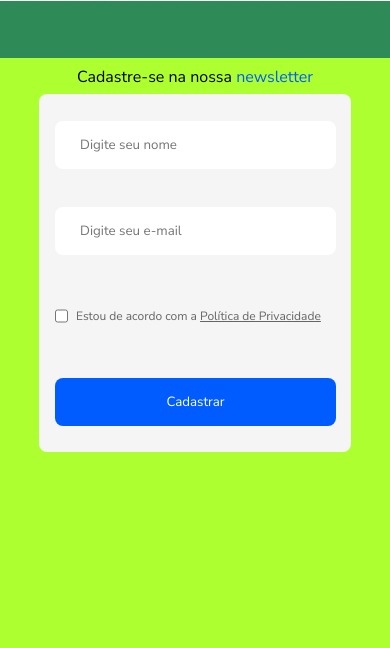
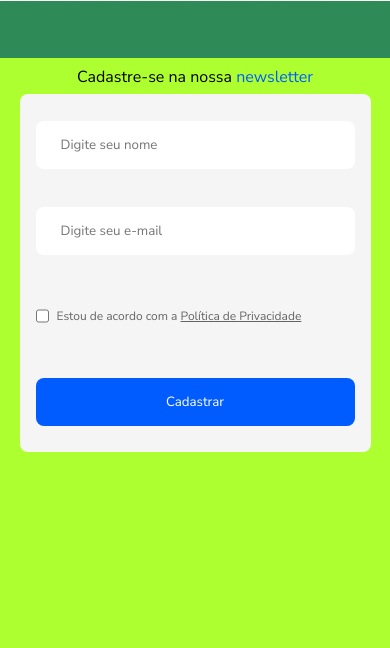
Before and after one commit to MarcusDevinicius/site-avanti, a plain HTML site: page index.html in a window 390 px wide. Shown: the part 5227-5875 px from the top of the page. Drawn offline with nearby package versions, Linux system fonts and the light colour scheme.

Commit message:
Finalizado a estilização do forms do footer
Pendente: animação das accordion lists do footer

```diff
--- a/CSS/mobile.css
+++ b/CSS/mobile.css
@@ -306,24 +306,26 @@
         grid-column: 1;
         grid-row: 2;
         grid-template-rows: 30px 370px;
+        max-width: 100vw;
     }
 
     .section-6 .form-container form {
-        grid-template-columns: 1fr;
+        grid-template-columns: 100%;
         grid-template-rows: repeat(4, 1fr);
         row-gap: 16px;
         padding: 16px;
         background: #F5F5F5;
         border-radius: 8px;
         height: 358px;
-        width: 80%;
+        width: 90%;
+        max-width: 100vw;
     }
 
     .section-6 .form-container form input.nome{
         grid-column: 1;
         grid-row: 1;
         width: 100%;
-
+        margin: auto;
     }
 
     .section-6 .form-container form input.email{
```
